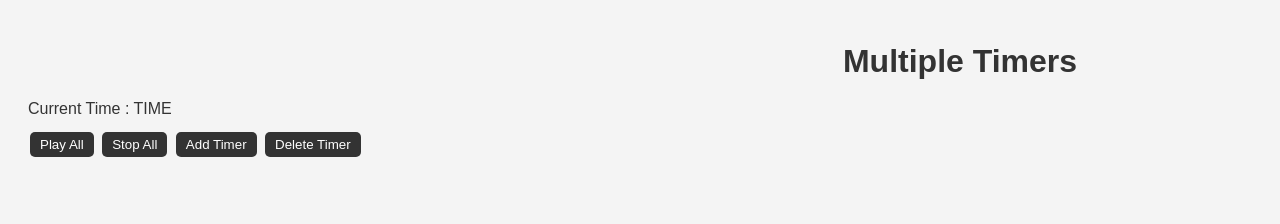
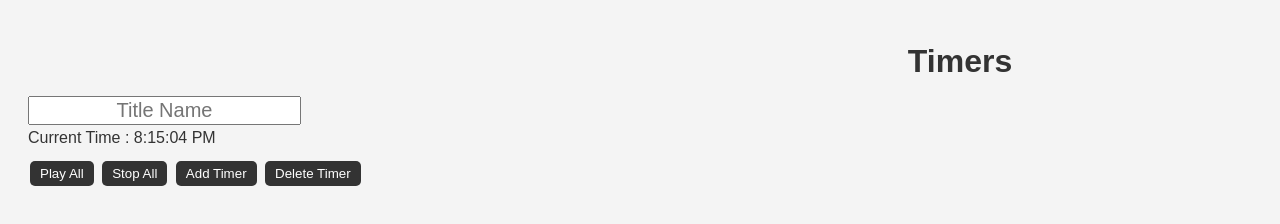
Before and after one commit to CreamMeatball/MultipleTimer, a website: page public/index.html in a window 1280 px wide. Shown: the top 224 px of the page. Drawn offline with Linux system fonts and the light colour scheme.

Commit message:
currentTime bug fix(two window.onload by seperated js file)

```diff
--- a/public/index.html
+++ b/public/index.html
@@ -9,7 +9,8 @@
     <script src="js/addTimer.js"></script>
 </head>
 <body>
-    <h1>Multiple Timers</h1>
+    <h1>Timers</h1>
+    <input type="text" id="title-name" placeholder="Title Name" style="text-align: center; font-size: 20px;">
 
     <div>
         <label>Current Time :</label>
--- a/public/js/currentTime.js
+++ b/public/js/currentTime.js
@@ -15,4 +15,4 @@ function clock() {
     setTimeout(clock, 1000);
 }
 
-window.onload = clock;
+window.addEventListener("load", clock);
```
